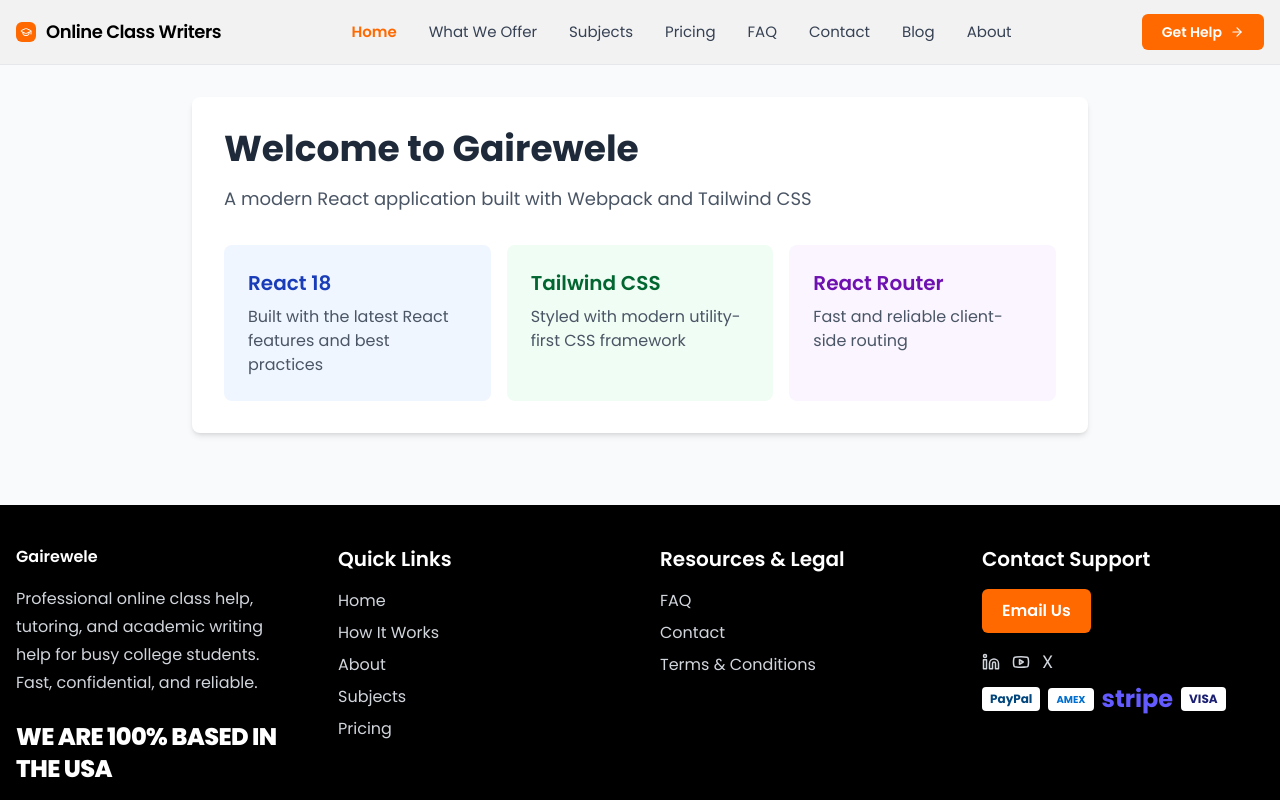
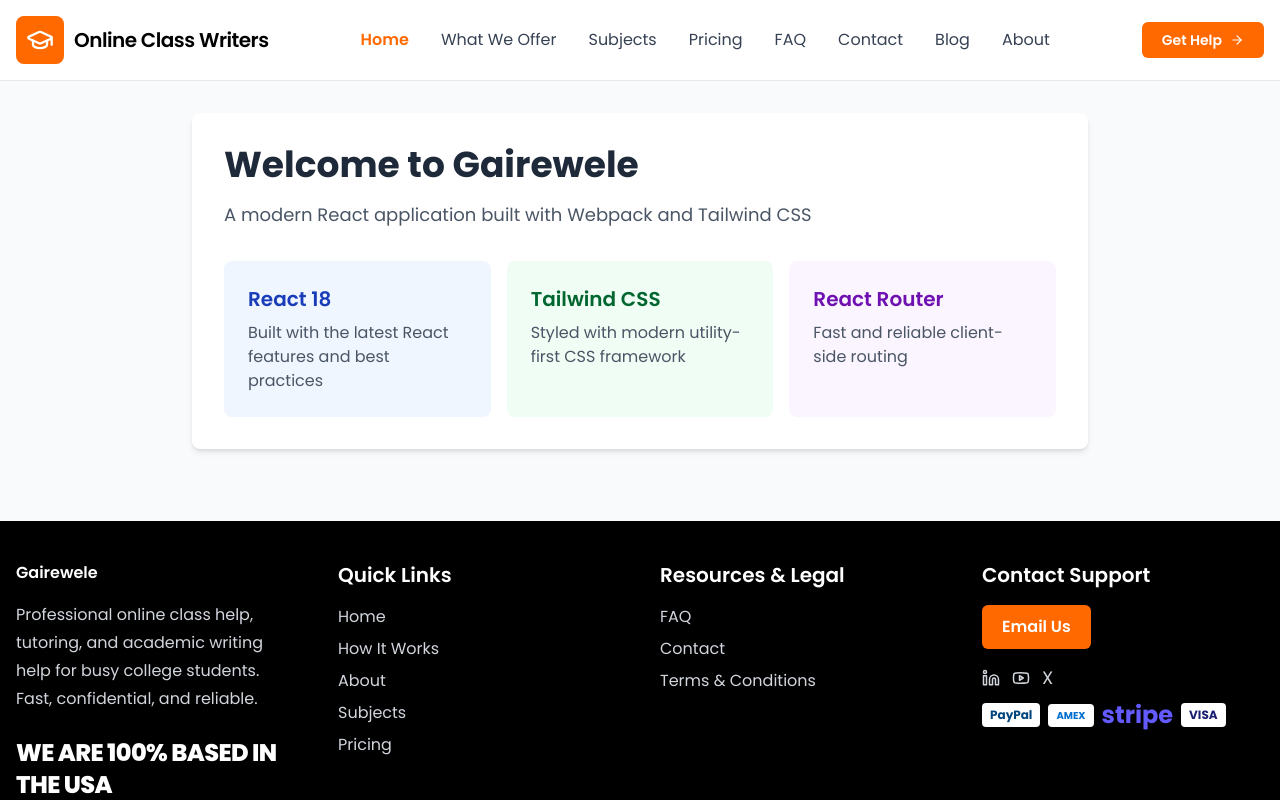
Before and after one commit to Mern-Unbeatable/alainmwadzua, a React app: page / in a window 1280 px wide. Shown: the top 800 px of the page. Built offline with nearby package versions, Linux system fonts and the light colour scheme.

Commit message:
feat: update Navbar and NavbarMenu styles for improved aesthetics and layout

```diff
--- a/src/components/Navbar.jsx
+++ b/src/components/Navbar.jsx
@@ -9,17 +9,17 @@ const Navbar = memo(() => {
   const closeMenu = useCallback(() => setMenuOpen(false), []);
 
   return (
-    <nav className='bg-[#f2f2f2] border-b border-gray-200'>
+    <nav className='bg-white border-b border-gray-200'>
       <div className='container mx-auto px-4'>
-        <div className='flex items-center justify-between h-16'>
+        <div className='flex items-center justify-between h-20'>
           <Link
             to={ROUTES.HOME}
             className='inline-flex items-center gap-2.5 shrink-0'
           >
-            <span className='w-5 h-5 rounded-md bg-orange-500 text-white flex items-center justify-center'>
-              <GraduationCap size={12} />
+            <span className='w-12 h-12 rounded-lg bg-orange-500 text-white flex items-center justify-center'>
+              <GraduationCap size={28} />
             </span>
-            <span className='text-black font-semibold text-lg tracking-tight'>
+            <span className='text-black font-semibold text-lg md:text-xl tracking-tight'>
               Online Class Writers
             </span>
           </Link>
--- a/src/components/NavbarMenu.jsx
+++ b/src/components/NavbarMenu.jsx
@@ -47,7 +47,7 @@ const NavbarMenu = memo(({ mobile = false, onItemClick }) => {
   }
 
   return (
-    <ul className='hidden lg:flex items-center gap-8 text-[15px]'>
+    <ul className='hidden lg:flex items-center gap-8 text-base'>
       {MENU_ITEMS.map((item) => (
         <li key={`${item.label}-${item.to}`}>
           <Link to={item.to} className={desktopLinkClass(isItemActive(item))}>
```
